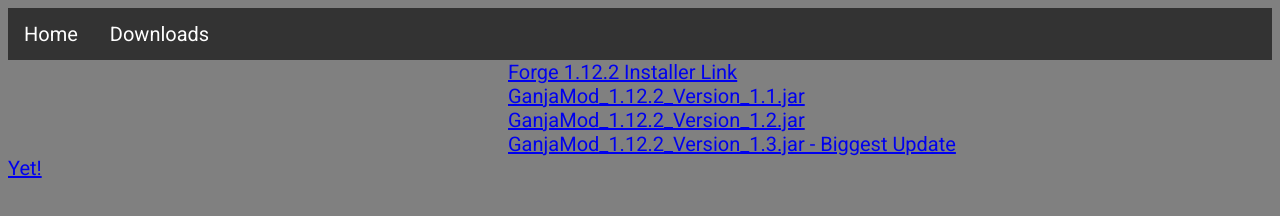
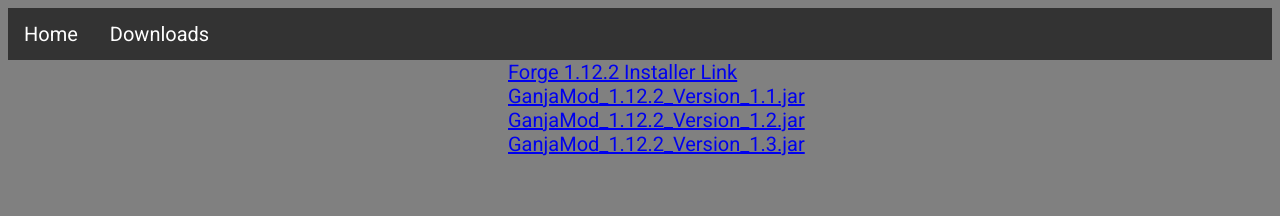
Before and after one commit to ganjamod/ganjamod.github.io, a plain HTML site: page downloads/index.html in a window 1280 px wide. Shown: the top 216 px of the page. Drawn offline with Linux system fonts and the light colour scheme.

Commit message:
Update index.html

```diff
--- a/downloads/index.html
+++ b/downloads/index.html
@@ -61,7 +61,7 @@ li a:hover {
 <a	href="forge-1.12.2-14.23.5.2768-installer.jar" style="padding-bottom: 20px;">Forge 1.12.2 Installer Link</a>
 	<a href="GangaMod_1.12.2_Version_1.1.jar" style="padding-right: 500px;">GanjaMod_1.12.2_Version_1.1.jar</a>
 	<a href="GanjaMod_1.12.2_Version_1.2.jar" style="padding-right: 500px;">GanjaMod_1.12.2_Version_1.2.jar</a>
-	<a href="GanjaMod_1.12.2_Version_1.3.jar" style="padding-right: 500px;">GanjaMod_1.12.2_Version_1.3.jar - Biggest Update Yet!</a>
+	<a href="GanjaMod_1.12.2_Version_1.3.jar" style="padding-right: 500px;">GanjaMod_1.12.2_Version_1.3.jar</a>
 
 </body>
 </html>
```
